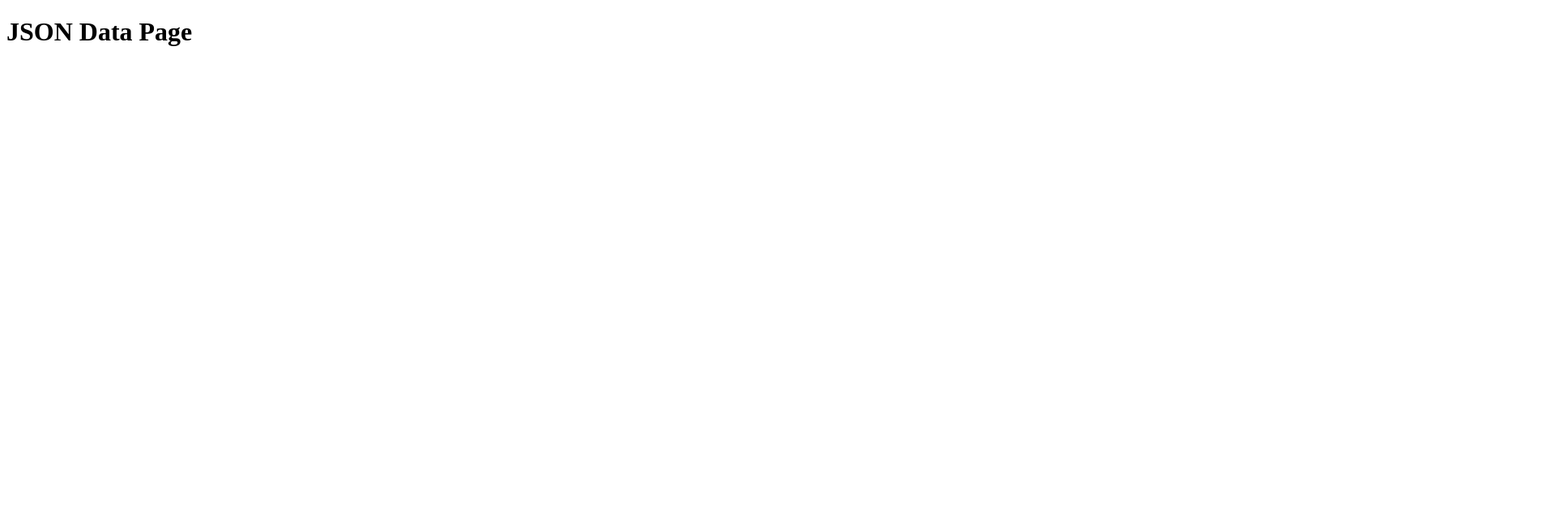
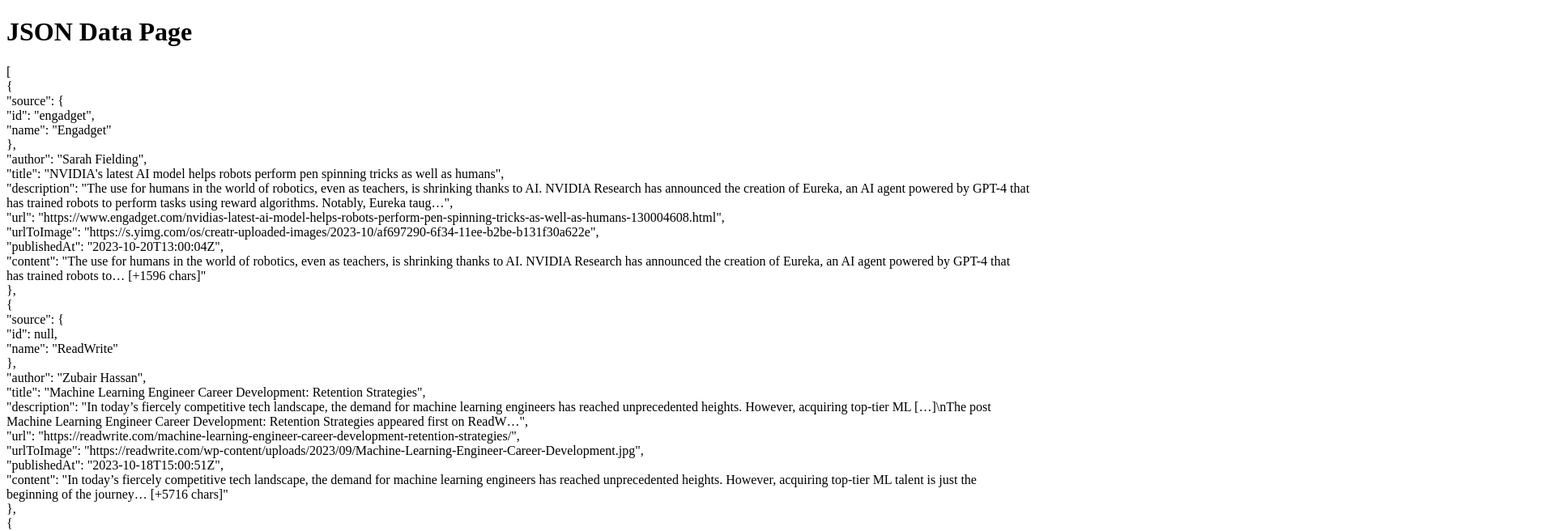
Before and after one commit to BryantVanOrden/Python_API, a plain HTML site: page index.html in a window 1280 px wide. Shown: the top 656 px of the page at 81% size, 1920 px wide, since content can reach past the window. Drawn offline with Linux system fonts and the light colour scheme; no server answers.

Commit message:
Update index.html

```diff
--- a/index.html
+++ b/index.html
@@ -12,7 +12,7 @@
     <script>
         // Function to fetch and display JSON data
         function fetchData() {
-            fetch('data.json') // Replace 'data.json' with the actual path to your JSON file
+            fetch('news_data.json') // Replace 'data.json' with the actual path to your JSON file
                 .then(response => response.json())
                 .then(data => {
                     // Display the JSON data on the page
```
